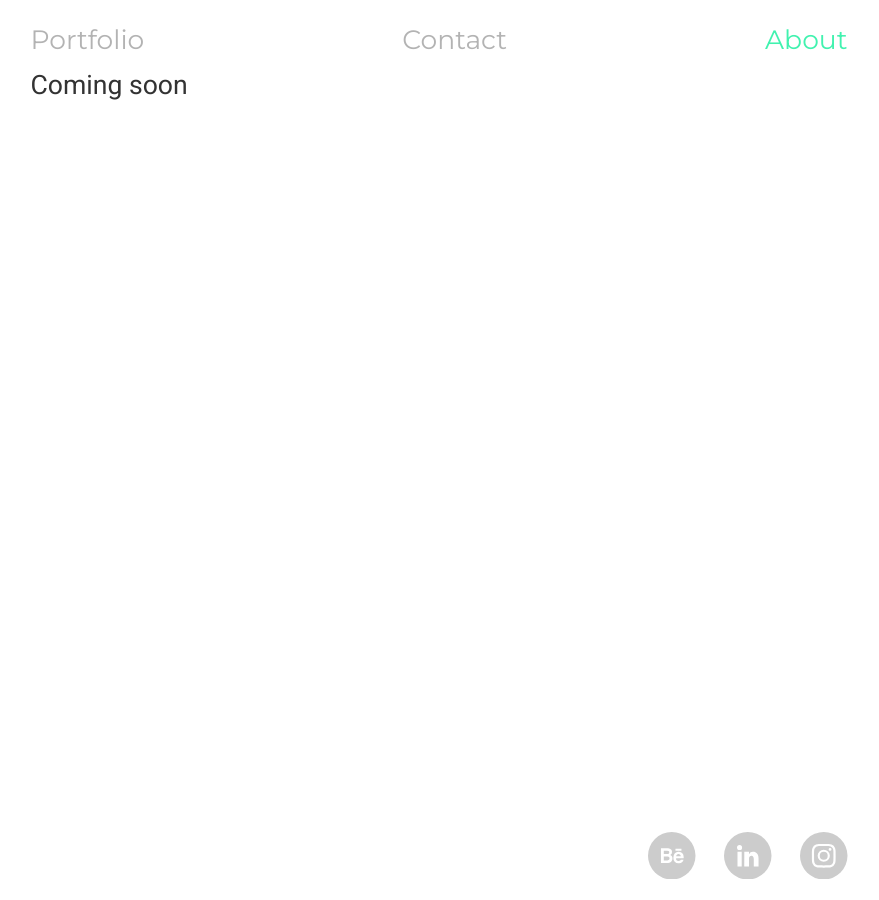
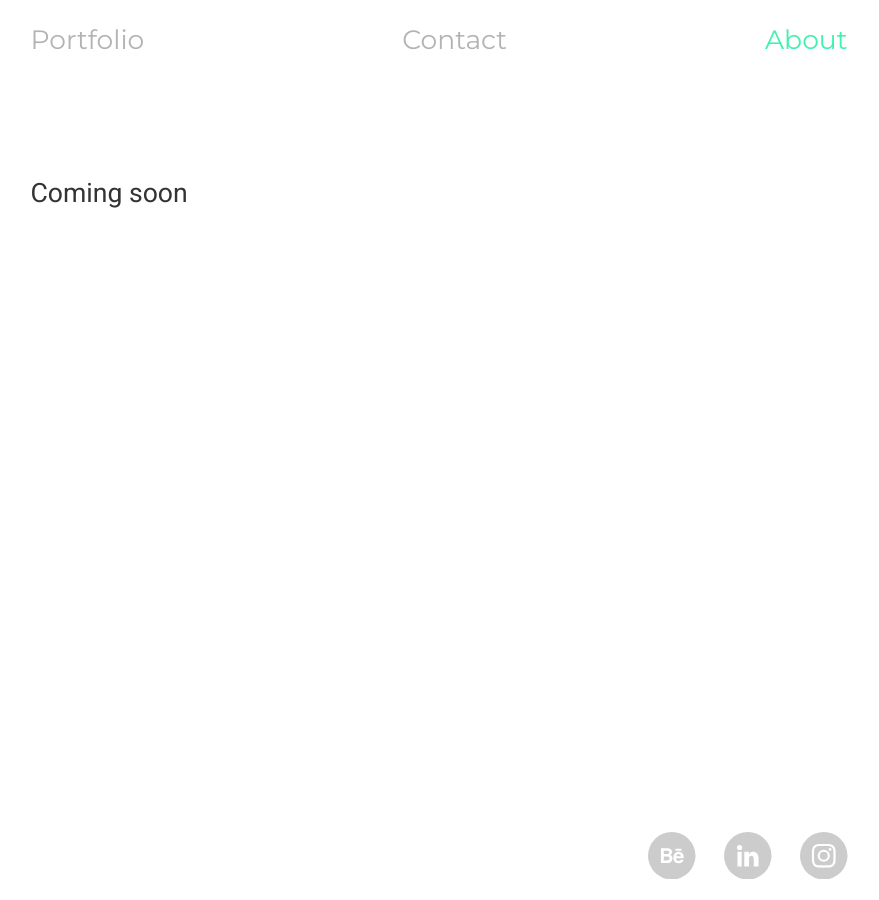
Before and after one commit to Elunn/elliot-lunn-old-portfolio, a Jekyll site: the page built from about.html, in a window 1280 px wide. Shown: the whole page, without its empty margins (201-1080 px from the left). Built offline with Jekyll 4.4.1, drawn with Linux system fonts in a browser that asks for light colours; nearby versions of some CDN libraries; Markdown is read by kramdown in place of the engine named in the settings.

Commit message:
button size

```diff
--- a/css/styles.css
+++ b/css/styles.css
@@ -34,7 +34,7 @@
 }
 
 .abouttext {
-    position: relative;
+    position: absolute;
     width: 60%;
     top:20%;
 }
@@ -166,7 +166,7 @@
     }
 
     #menu-icon svg {
-        width: 2.2em;
+        width: 2.5em;
         float: right;
     }
 
```
